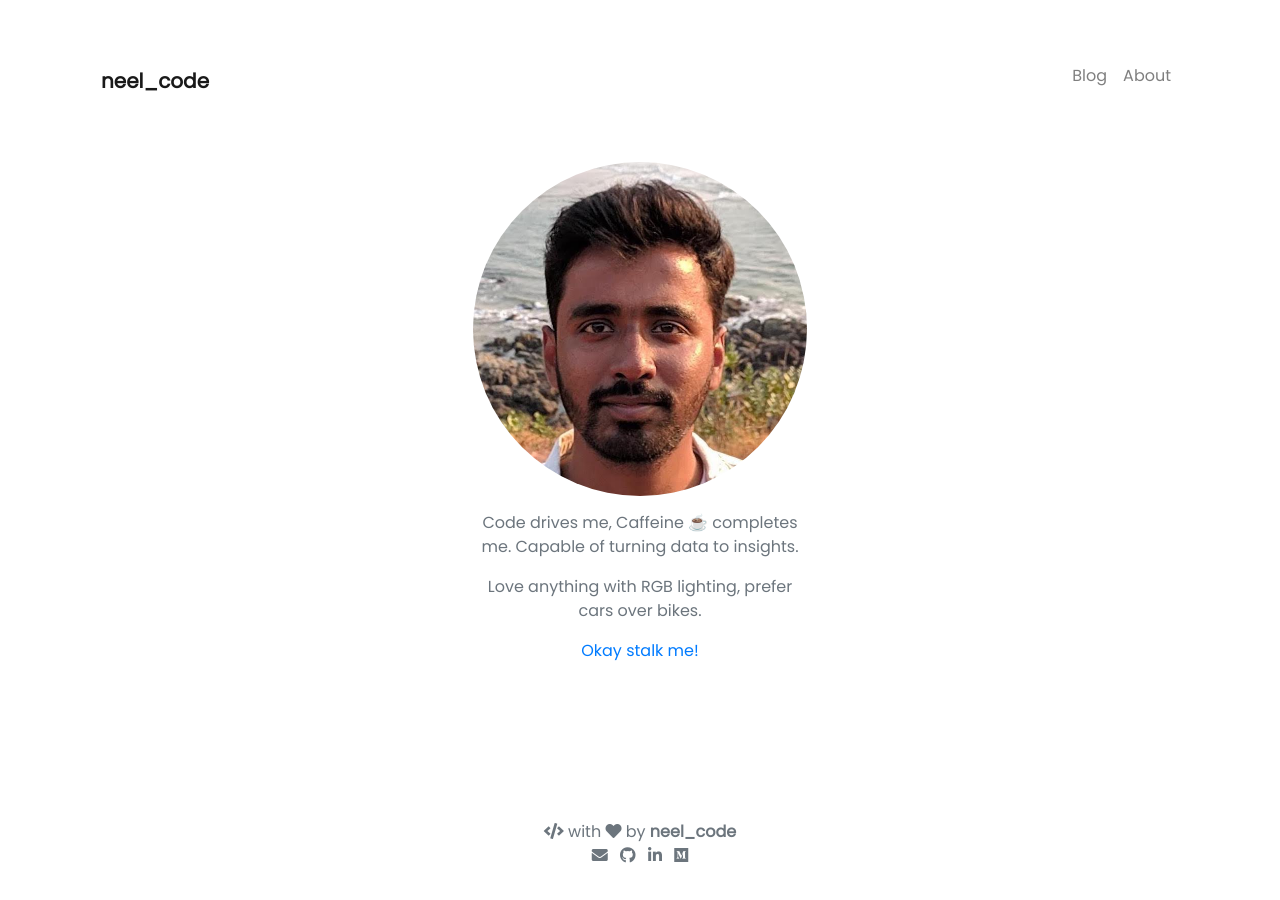
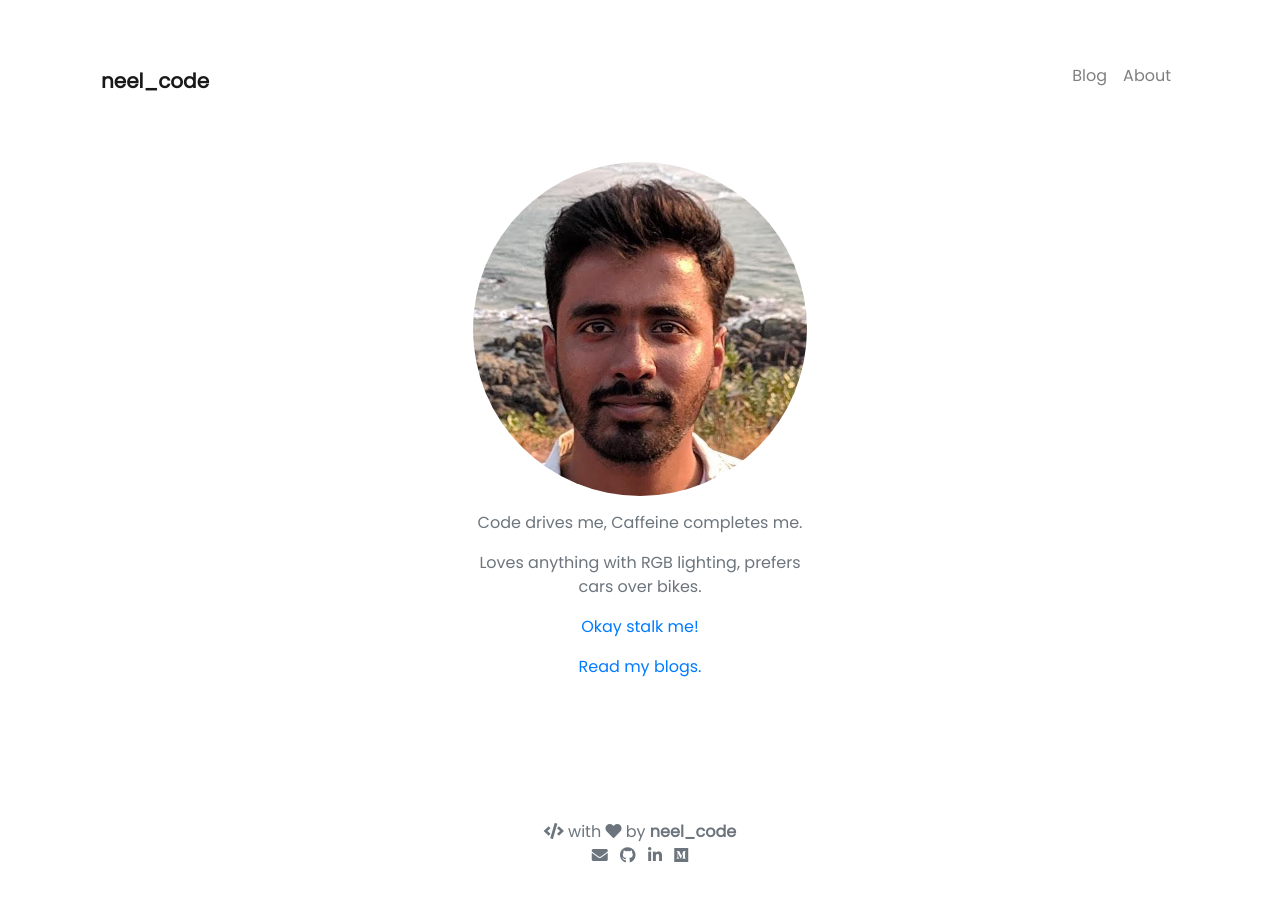
Before and after one commit to sabya14/sabya14, a Jekyll site: the page built from pages/index.md, in a window 1280 px wide. Built offline with Jekyll 4.4.1, drawn with Linux system fonts in a browser that asks for light colours; nearby versions of some CDN libraries; emoji names are drawn with the system emoji font.

Commit message:
Add | The second blog on the Big Data Series.

```diff
--- a/_includes/landing.html
+++ b/_includes/landing.html
@@ -5,11 +5,15 @@
         <div id="container" class="my-2">
             <div id="dummy"></div>
             <div id="element">
-        <img src="/assets/images/dp.jpeg" alt="{{ site.title }}" class="circle-image wow animated zoomIn" data-wow-delay=".1s">
+                <img src="/assets/images/dp.jpeg" alt="{{ site.title }}" class="circle-image wow animated zoomIn"
+                     data-wow-delay=".1s">
             </div>
         </div>
-    <p class="text-muted wow animated slideInUp" data-wow-delay=".15s">{{ site.description }}</p>
-    <p class="text-muted wow animated slideInUp" data-wow-delay=".15s"> Love anything with RGB lighting, prefer cars over bikes.</p>
-    <p class="text-muted wow animated slideInUp" data-wow-delay=".15s"><a href="about"> Okay stalk me!</a> </p>
+        <p class="text-muted wow animated slideInUp" data-wow-delay=".15s"> Code drives me, Caffeine completes me.</p>
+        <p class="text-muted wow animated slideInUp" data-wow-delay=".15s"> Loves anything with RGB lighting, prefers
+            cars over bikes.</p>
+
+        <p class="text-muted wow animated slideInUp" data-wow-delay=".15s"><a href="about"> Okay stalk me!</a></p>
+        <p class="text-muted wow animated slideInUp" data-wow-delay=".15s"><a href="blog"> Read my blogs.</a></p>
     </div>
 </div>
```
Also changed, not shown: _posts/2020-04-26-part2-of-journey-in-data-engineering.md (added, +39 -0 lines), assets/images/Compute To Data.png (added). Lines whose indentation alone changed are shown as unchanged.
